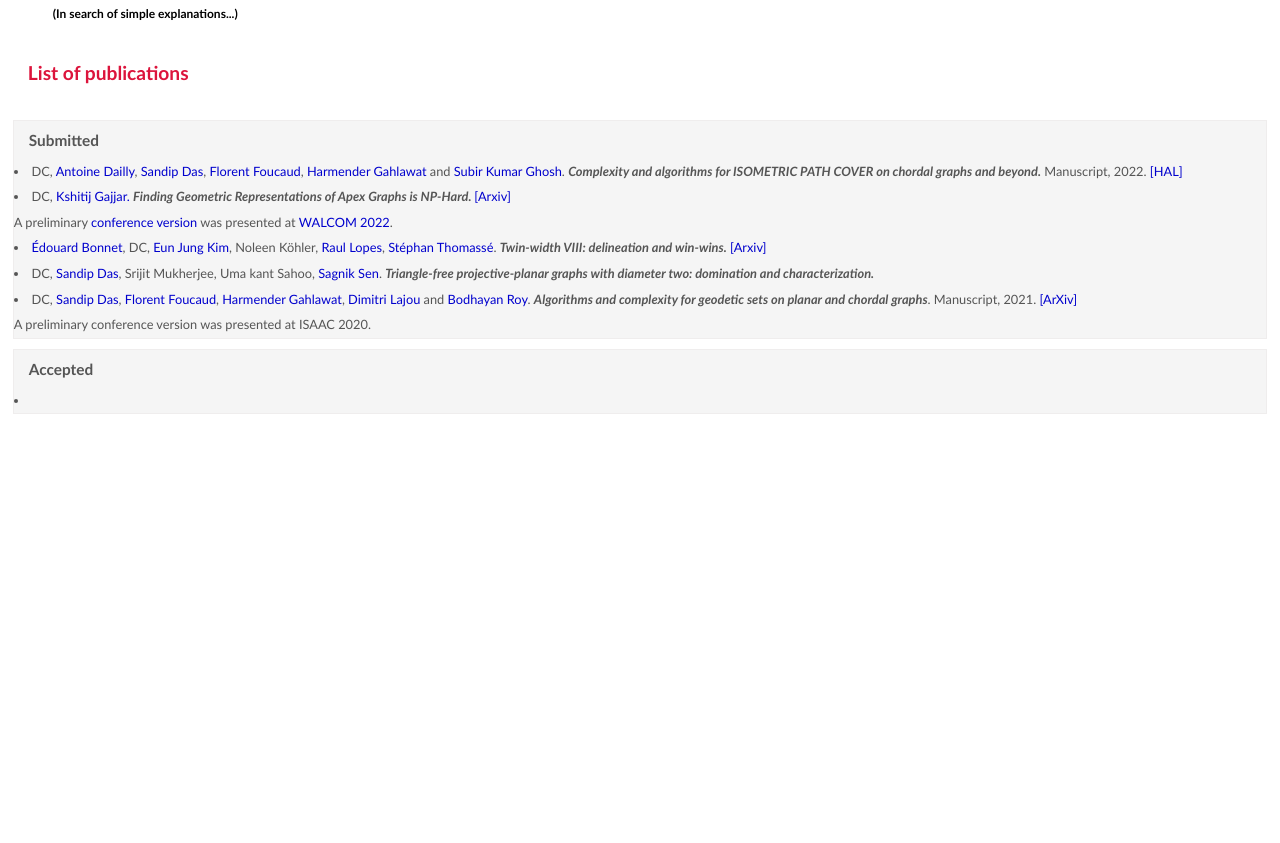
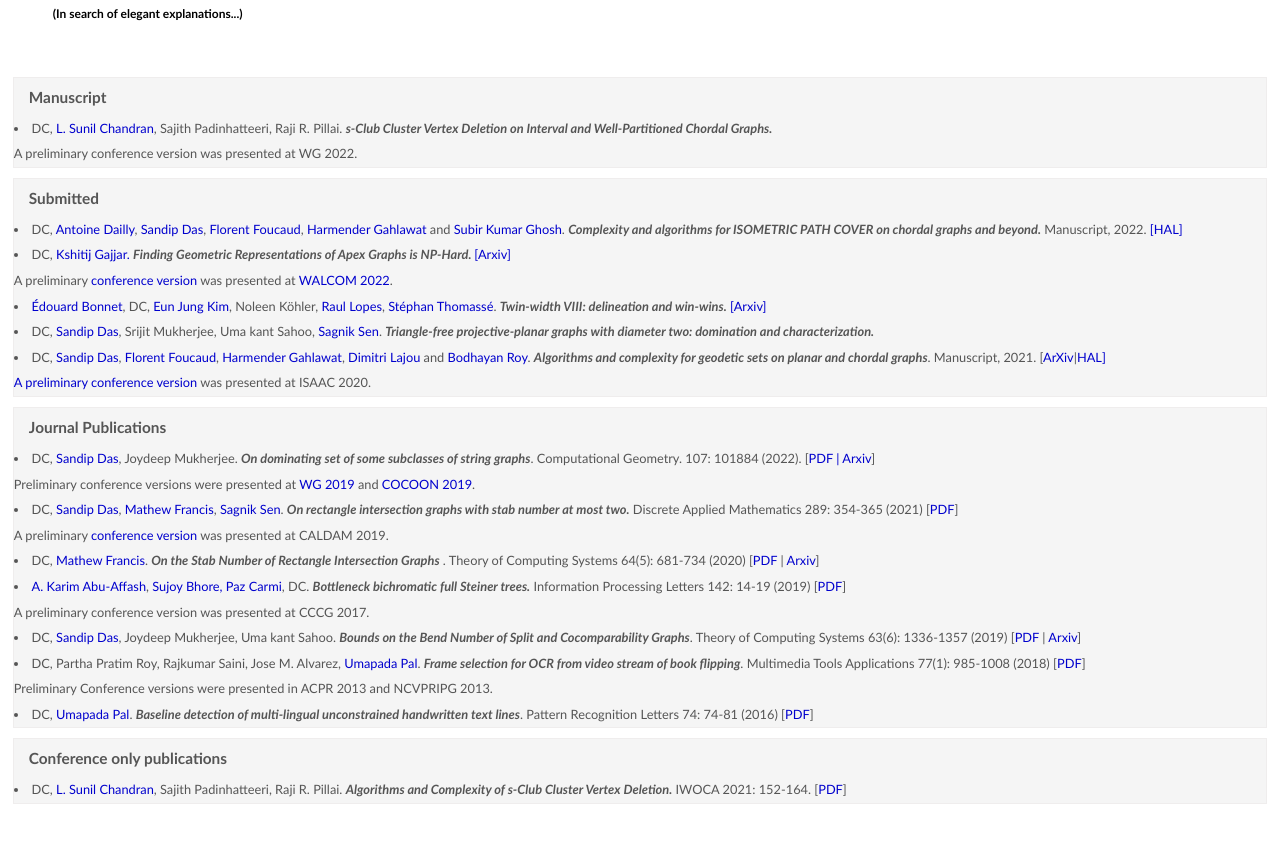
Before and after one commit to dibyayancg/dibyayancg.github.io, a plain HTML site: page publications/index.html in a window 1280 px wide. Shown: the part 49-892 px from the top of the page. Before the commit the page ends 800 px from the top, so only its background shows below. Drawn offline with Linux system fonts and the light colour scheme.

Commit message:
publications updated

```diff
--- a/publications/index.html
+++ b/publications/index.html
@@ -15,7 +15,7 @@
 	<div id="header"> <div id="header-content">
 
 	<h1 id="logo"><a href="https://dibyayancg.github.io/" title=""><span class="blue">Dibyayan Chakraborty</span></a></h1>
-	<h2 id="slogan"> (In search of simple explanations...)</h2>
+	<h2 id="slogan"> (In search of elegant explanations...)</h2>
 
 	<ul>
 		<li><a href="./index.html">Publication</a></li>
@@ -36,11 +36,18 @@
 
 <div id="content-wrap"><div id="content">
 
-		<h1> List of publications </h1>
+	<!--	<h1> List of publications </h1-->
 
 
 		<div id="mainwide">
 			<br>
+
+			<div class="sidebox">
+			<h3>Manuscript</h3>
+				<li> DC, <a href="https://www.csa.iisc.ac.in/~sunil/">L. Sunil Chandran</a>, Sajith Padinhatteeri, Raji R. Pillai. <b><em> s-Club Cluster Vertex Deletion on Interval and Well-Partitioned Chordal Graphs. </b></em> </li>
+				A preliminary conference version was presented at WG 2022.
+			</div>
+
 			<div class="sidebox">
 			<h3>Submitted</h3>
 
@@ -53,15 +60,35 @@
 
 					<li> DC, <a href="https://www.isical.ac.in/~sandipdas/">Sandip Das</a>, Srijit Mukherjee, Uma kant Sahoo, <a href="https://homepages.iitdh.ac.in/~sen/">Sagnik Sen</a>. <b><em>Triangle-free projective-planar graphs with diameter two: domination and characterization.</b></em> </li>
 
-					<li> DC, <a href="https://www.isical.ac.in/~sandipdas/">Sandip Das</a>, <a href="https://perso.limos.fr/ffoucaud/index.html" >Florent Foucaud</a>, <a href="https://sites.google.com/view/harmendergahlawat/">Harmender Gahlawat</a>, <a href="https://www.labri.fr/perso/dlajou/">Dimitri Lajou</a> and <a href="https://scholar.google.com/citations?hl=en&user=mmIc6VgAAAAJ&view_op=list_works&sortby=pubdate">Bodhayan Roy</a>. <b><em>Algorithms and complexity for geodetic sets on planar and chordal graphs</b></em>. Manuscript, 2021. <a href="https://arxiv.org/abs/2006.16511">[ArXiv]</a> </li>
-					A preliminary conference version was presented at ISAAC 2020.
+					<li> DC, <a href="https://www.isical.ac.in/~sandipdas/">Sandip Das</a>, <a href="https://perso.limos.fr/ffoucaud/index.html" >Florent Foucaud</a>, <a href="https://sites.google.com/view/harmendergahlawat/">Harmender Gahlawat</a>, <a href="https://www.labri.fr/perso/dlajou/">Dimitri Lajou</a> and <a href="https://scholar.google.com/citations?hl=en&user=mmIc6VgAAAAJ&view_op=list_works&sortby=pubdate">Bodhayan Roy</a>. <b><em>Algorithms and complexity for geodetic sets on planar and chordal graphs</b></em>. Manuscript, 2021. [<a href="https://arxiv.org/abs/2006.16511">ArXiv</a>|<a href="https://hal.archives-ouvertes.fr/hal-03041361">HAL] </li>
+					A preliminary <a href="https://drops.dagstuhl.de/opus/volltexte/2020/13351/pdf/LIPIcs-ISAAC-2020-7.pdf">conference version</a> was presented at ISAAC 2020.
 			</div>
 
 
 				<div class="sidebox">
-				<h3> Accepted</h3>
-					<li> </li>
+				<h3> Journal Publications</h3>
+					<li> DC, <a href="https://www.isical.ac.in/~sandipdas/">Sandip Das</a>, Joydeep Mukherjee. <b><em>On dominating set of some subclasses of string graphs</b></em>. Computational Geometry. 107: 101884 (2022). [<a href="https://www.sciencedirect.com/science/article/abs/pii/S092577212200027X?via%3Dihub">PDF | <a href="https://arxiv.org/abs/1809.09990">Arxiv</a>]
+</li>				Preliminary conference versions were presented at <a href="https://link.springer.com/chapter/10.1007/978-3-030-30786-8_18">WG 2019</a> and <a href="https://link.springer.com/chapter/10.1007/978-3-030-26176-4_6">COCOON 2019</a>.
 
+					<li> DC,  <a href="https://www.isical.ac.in/~sandipdas/">Sandip Das</a>, <a href="https://www.isichennai.res.in/~mathew/">Mathew Francis</a>, <a href="https://homepages.iitdh.ac.in/~sen/">Sagnik Sen</a>. <b><em> On rectangle intersection graphs with stab number at most two.</b></em> Discrete Applied Mathematics 289: 354-365 (2021) [<a href="https://www.sciencedirect.com/science/article/abs/pii/S0166218X20304911?via%3Dihub">PDF</a>]</li>
+					A preliminary <a href="https://link.springer.com/chapter/10.1007/978-3-030-11509-8_11">conference version</a> was presented at CALDAM 2019.
+
+					<li> DC, <a href="https://www.isichennai.res.in/~mathew/">Mathew Francis</a>. <b><em> On the Stab Number of Rectangle Intersection Graphs</b></em> . Theory of Computing Systems 64(5): 681-734 (2020) [<a href="https://link.springer.com/article/10.1007/s00224-019-09936-w">PDF</a> | <a href="https://arxiv.org/abs/1804.06571">Arxiv<a>]</li>
+
+					<li> 	<a href="https://www.cs.bgu.ac.il/~abuaffas/">A. Karim Abu-Affash</a>, <a href="https://sites.google.com/view/homepage-of-sujoy-bhore/home?authuser=0"> Sujoy Bhore, <a href="https://www.cs.bgu.ac.il/~carmip/">Paz Carmi</a>, DC. <b><em>Bottleneck bichromatic full Steiner trees.</b></em> Information Processing Letters 142: 14-19 (2019) [<a href="https://www.sciencedirect.com/science/article/abs/pii/S0020019018301881?via%3Dihub">PDF</a>]</li>
+					A preliminary conference version was presented at CCCG 2017.
+
+					<li> DC, <a href="https://www.isical.ac.in/~sandipdas/">Sandip Das</a>, Joydeep Mukherjee, Uma kant Sahoo. <b><em> Bounds on the Bend Number of Split and Cocomparability Graphs</b></em>. Theory of Computing Systems 63(6): 1336-1357 (2019) [<a href="https://link.springer.com/article/10.1007/s00224-019-09912-4">PDF</a> | <a href="https://arxiv.org/abs/1804.06584">Arxiv</a>]</li>
+
+					<li> DC, Partha Pratim Roy, Rajkumar Saini, Jose M. Alvarez, <a href="https://www.isical.ac.in/~umapada/">Umapada Pal</a>. <b><em> Frame selection for OCR from video stream of book flipping</b></em>. Multimedia Tools Applications 77(1): 985-1008 (2018) [<a href="https://link.springer.com/article/10.1007/s11042-016-4292-3">PDF</a>] </li>
+					Preliminary Conference versions were presented in ACPR 2013 and NCVPRIPG 2013.
+
+					<li> DC, <a href="https://www.isical.ac.in/~umapada/">Umapada Pal</a>. <b><em> Baseline detection of multi-lingual unconstrained handwritten text lines</b></em>. Pattern Recognition Letters 74: 74-81 (2016) [<a href="https://www.sciencedirect.com/science/article/abs/pii/S0167865516000490?via%3Dihub">PDF</a>] </li>
+				</div>
+
+				<div class="sidebox">
+				<h3> Conference only publications</h3>
+					<li> DC, <a href="https://www.csa.iisc.ac.in/~sunil/">L. Sunil Chandran</a>, Sajith Padinhatteeri, Raji R. Pillai. <b><em> Algorithms and Complexity of s-Club Cluster Vertex Deletion.</b></em> IWOCA 2021: 152-164. [<a href="https://link.springer.com/chapter/10.1007/978-3-030-79987-8_11">PDF</a>] </li>
 				</div>
 
 			<br><br><br><br>
```
Also changed, not shown: index.html (+1 -1 lines).
